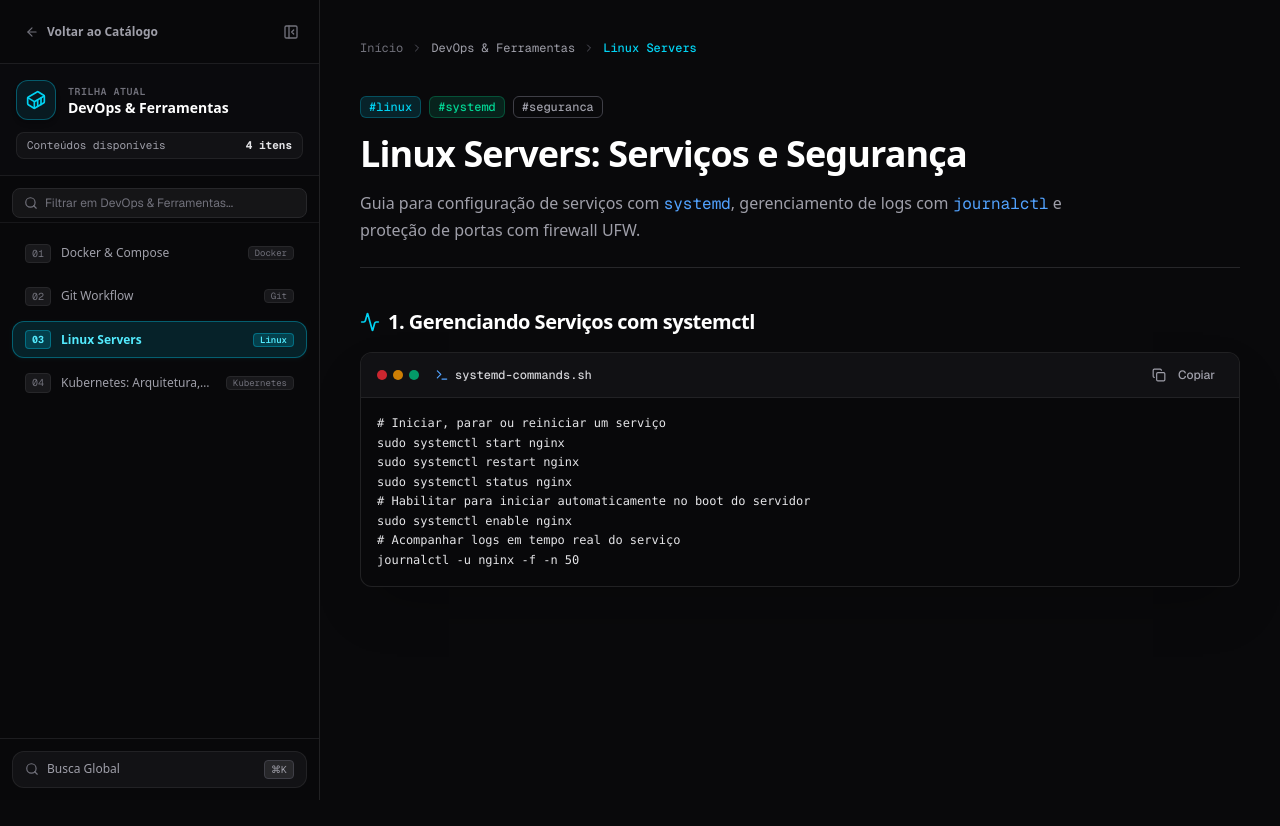
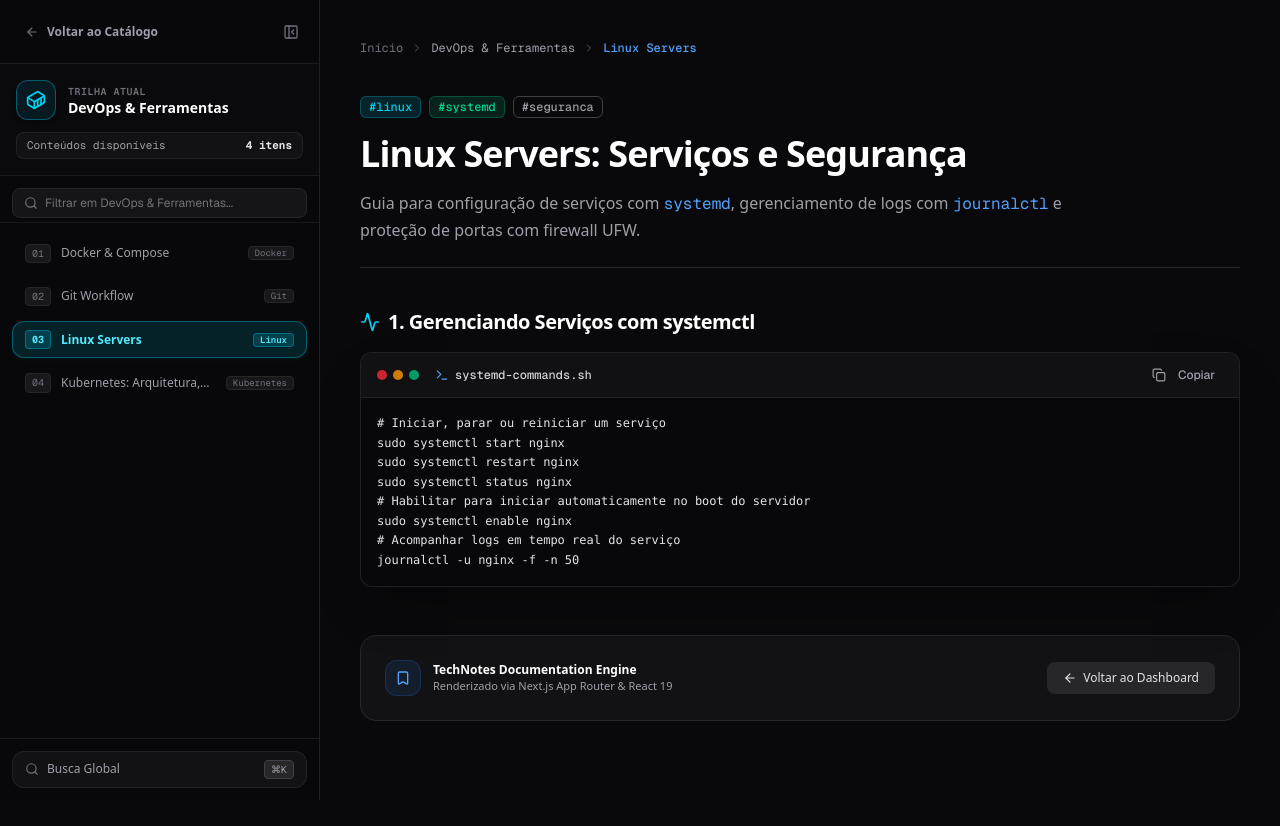
Before and after one commit to rochajrdev/TechNotes-web, a Next.js app: page /devops/linux in a window 1280 px wide. Shown: the top 826 px of the page. Before the commit the page ends 800 px from the top, so only its background shows below. Built offline with nearby package versions, Linux system fonts and the light colour scheme.

Commit message:
refactor(devops): utilizar ArticleLayout nas paginas de devops

```diff
--- a/app/devops/docker/page.tsx
+++ b/app/devops/docker/page.tsx
@@ -1,7 +1,5 @@
-import Link from "next/link";
 import {
   Container,
-  ChevronRight,
   Layers,
   HardDrive,
   Network,
@@ -10,6 +8,7 @@ import {
 } from "lucide-react";
 import { Badge } from "@/components/ui/badge";
 import { CodeBlock } from "@/components/ui/code-block";
+import { ArticleLayout } from "@/components/ArticleLayout";
 
 export const metadata = {
   title: "Docker & Containerização - TechNotes",
@@ -18,17 +17,12 @@ export const metadata = {
 
 export default function DockerPage() {
   return (
-    <article className="space-y-10 pb-20">
-      {/* Breadcrumbs */}
-      <nav className="flex items-center gap-2 text-xs font-mono text-zinc-500">
-        <Link href="/" className="hover:text-zinc-300 transition-colors">
-          Início
-        </Link>
-        <ChevronRight className="h-3 w-3 text-zinc-600" />
-        <span className="text-zinc-400">DevOps & Ferramentas</span>
-        <ChevronRight className="h-3 w-3 text-zinc-600" />
-        <span className="text-cyan-400 font-medium">Docker & Compose</span>
-      </nav>
+    <ArticleLayout
+      breadcrumbs={[
+        { label: "DevOps & Ferramentas" },
+        { label: "Docker & Compose" },
+      ]}
+    >
 
       {/* Header Section */}
       <header className="space-y-4 border-b border-zinc-800 pb-6">
@@ -175,6 +169,6 @@ docker exec -it <container_id> sh
 docker system prune -a --volumes`}
         />
       </section>
-    </article>
+    </ArticleLayout>
   );
 }
--- a/app/devops/git/page.tsx
+++ b/app/devops/git/page.tsx
@@ -1,7 +1,5 @@
-import Link from "next/link";
 import {
   FolderGit2,
-  ChevronRight,
   GitBranch,
   GitMerge,
   GitCommit,
@@ -12,6 +10,7 @@ import {
 } from "lucide-react";
 import { Badge } from "@/components/ui/badge";
 import { CodeBlock } from "@/components/ui/code-block";
+import { ArticleLayout } from "@/components/ArticleLayout";
 
 export const metadata = {
   title: "Git Workflow & Boas Práticas - TechNotes",
@@ -20,17 +19,12 @@ export const metadata = {
 
 export default function GitWorkflowPage() {
   return (
-    <article className="space-y-10 pb-20">
-      {/* Breadcrumbs */}
-      <nav className="flex items-center gap-2 text-xs font-mono text-zinc-500">
-        <Link href="/" className="hover:text-zinc-300 transition-colors">
-          Início
-        </Link>
-        <ChevronRight className="h-3 w-3 text-zinc-600" />
-        <span className="text-zinc-400">DevOps & Ferramentas</span>
-        <ChevronRight className="h-3 w-3 text-zinc-600" />
-        <span className="text-amber-400 font-medium">Git Workflow</span>
-      </nav>
+    <ArticleLayout
+      breadcrumbs={[
+        { label: "DevOps & Ferramentas" },
+        { label: "Git Workflow" },
+      ]}
+    >
 
       {/* Header Section */}
       <header className="space-y-4 border-b border-zinc-800 pb-6">
@@ -189,6 +183,6 @@ git rebase -i HEAD~4
           <strong className="text-white">NUNCA</strong> faça rebase em branches públicas compartilhadas (como a <code className="text-zinc-200 font-mono">main</code> ou <code className="text-zinc-200 font-mono">develop</code>). Use o rebase apenas na sua própria branch de trabalho privada antes de mergear.
         </p>
       </div>
-    </article>
+    </ArticleLayout>
   );
 }
--- a/app/devops/linux/page.tsx
+++ b/app/devops/linux/page.tsx
@@ -1,7 +1,7 @@
-import Link from "next/link";
-import { Server, ChevronRight, ShieldCheck, Activity } from "lucide-react";
+import { Activity } from "lucide-react";
 import { Badge } from "@/components/ui/badge";
 import { CodeBlock } from "@/components/ui/code-block";
+import { ArticleLayout } from "@/components/ArticleLayout";
 
 export const metadata = {
   title: "Linux Servers & Hardening - TechNotes",
@@ -10,17 +10,12 @@ export const metadata = {
 
 export default function LinuxServersPage() {
   return (
-    <article className="space-y-10 pb-20">
-      <nav className="flex items-center gap-2 text-xs font-mono text-zinc-500">
-        <Link href="/" className="hover:text-zinc-300 transition-colors">
-          Início
-        </Link>
-        <ChevronRight className="h-3 w-3 text-zinc-600" />
-        <span className="text-zinc-400">DevOps & Ferramentas</span>
-        <ChevronRight className="h-3 w-3 text-zinc-600" />
-        <span className="text-cyan-400 font-medium">Linux Servers</span>
-      </nav>
-
+    <ArticleLayout
+      breadcrumbs={[
+        { label: "DevOps & Ferramentas" },
+        { label: "Linux Servers" },
+      ]}
+    >
       <header className="space-y-4 border-b border-zinc-800 pb-6">
         <div className="flex flex-wrap items-center gap-2">
           <Badge variant="blue">#linux</Badge>
@@ -61,6 +56,6 @@ sudo systemctl enable nginx
 journalctl -u nginx -f -n 50`}
         />
       </section>
-    </article>
+    </ArticleLayout>
   );
 }
```
